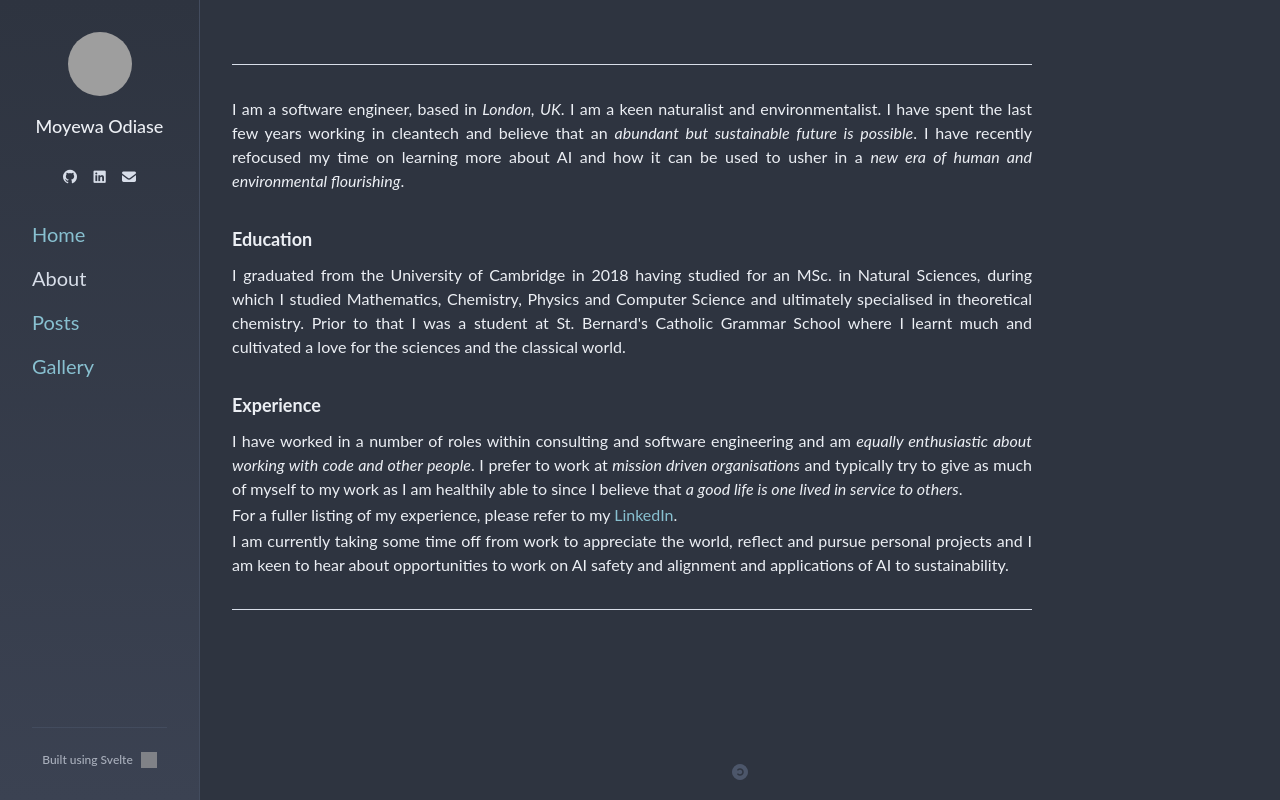
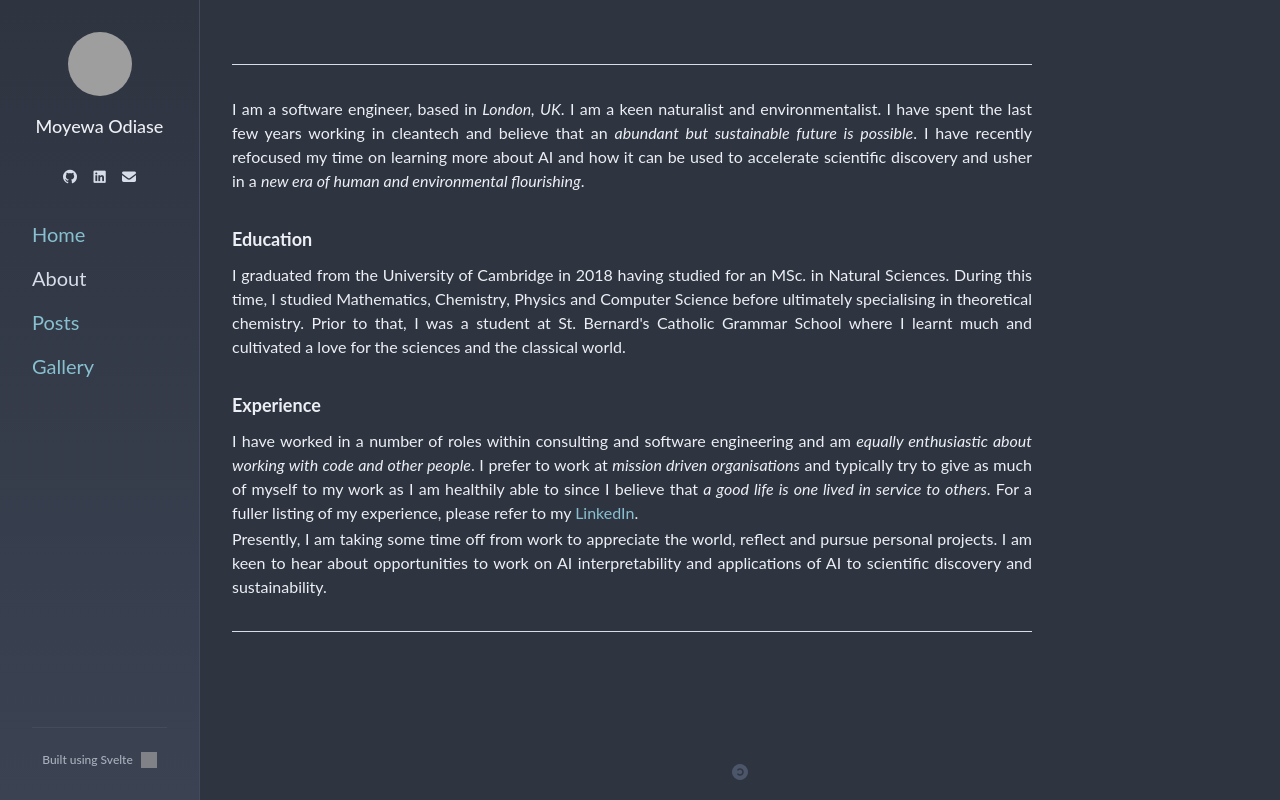
Before and after one commit to modiase/www.modiase.dev, a SvelteKit app: page /about in a window 1280 px wide. Built offline with nearby package versions, Linux system fonts and the light colour scheme; grey boxes are pictures that could not be loaded; a web font is replaced by a local one.

Commit message:
Tweak about me copy

```diff
--- a/src/routes/(site)/about/+page.svelte
+++ b/src/routes/(site)/about/+page.svelte
@@ -8,7 +8,8 @@
       I am a software engineer, based in <em>London, UK</em>. I am a keen naturalist and
       environmentalist. I have spent the last few years working in cleantech and believe that an
       <em>abundant but sustainable future is possible</em>. I have recently refocused my time on
-      learning more about AI and how it can be used to usher in a
+      learning more about AI and how it can be used to accelerate scientific discovery and usher in
+      a
       <em>new era of human and environmental flourishing</em>.
     </p>
   </section>
@@ -16,8 +17,8 @@
     <h2 class="text-lg font-bold mb-2">Education</h2>
     <p>
       I graduated from the University of Cambridge in 2018 having studied for an MSc. in Natural
-      Sciences, during which I studied Mathematics, Chemistry, Physics and Computer Science and
-      ultimately specialised in theoretical chemistry. Prior to that I was a student at St.
+      Sciences. During this time, I studied Mathematics, Chemistry, Physics and Computer Science
+      before ultimately specialising in theoretical chemistry. Prior to that, I was a student at St.
       Bernard's Catholic Grammar School where I learnt much and cultivated a love for the sciences
       and the classical world.
     </p>
@@ -29,19 +30,17 @@
         >equally enthusiastic about working with code and other people</em
       >. I prefer to work at <em>mission driven organisations</em> and typically try to give as much
       of myself to my work as I am healthily able to since I believe that
-      <em>a good life is one lived in service to others</em>.
-    </p>
-    <p>
-      For a fuller listing of my experience, please refer to my <Link
+      <em>a good life is one lived in service to others</em>. For a fuller listing of my experience,
+      please refer to my <Link
         href="https://www.linkedin.com/in/moyewa-odiase-6b4698106/"
         target="_blank"
         rel="noopener noreferrer">LinkedIn</Link
       >.
     </p>
     <p>
-      I am currently taking some time off from work to appreciate the world, reflect and pursue
-      personal projects and I am keen to hear about opportunities to work on AI safety and alignment
-      and applications of AI to sustainability.
+      Presently, I am taking some time off from work to appreciate the world, reflect and pursue
+      personal projects. I am keen to hear about opportunities to work on AI interpretability and
+      applications of AI to scientific discovery and sustainability.
     </p>
   </section>
 </div>
```
